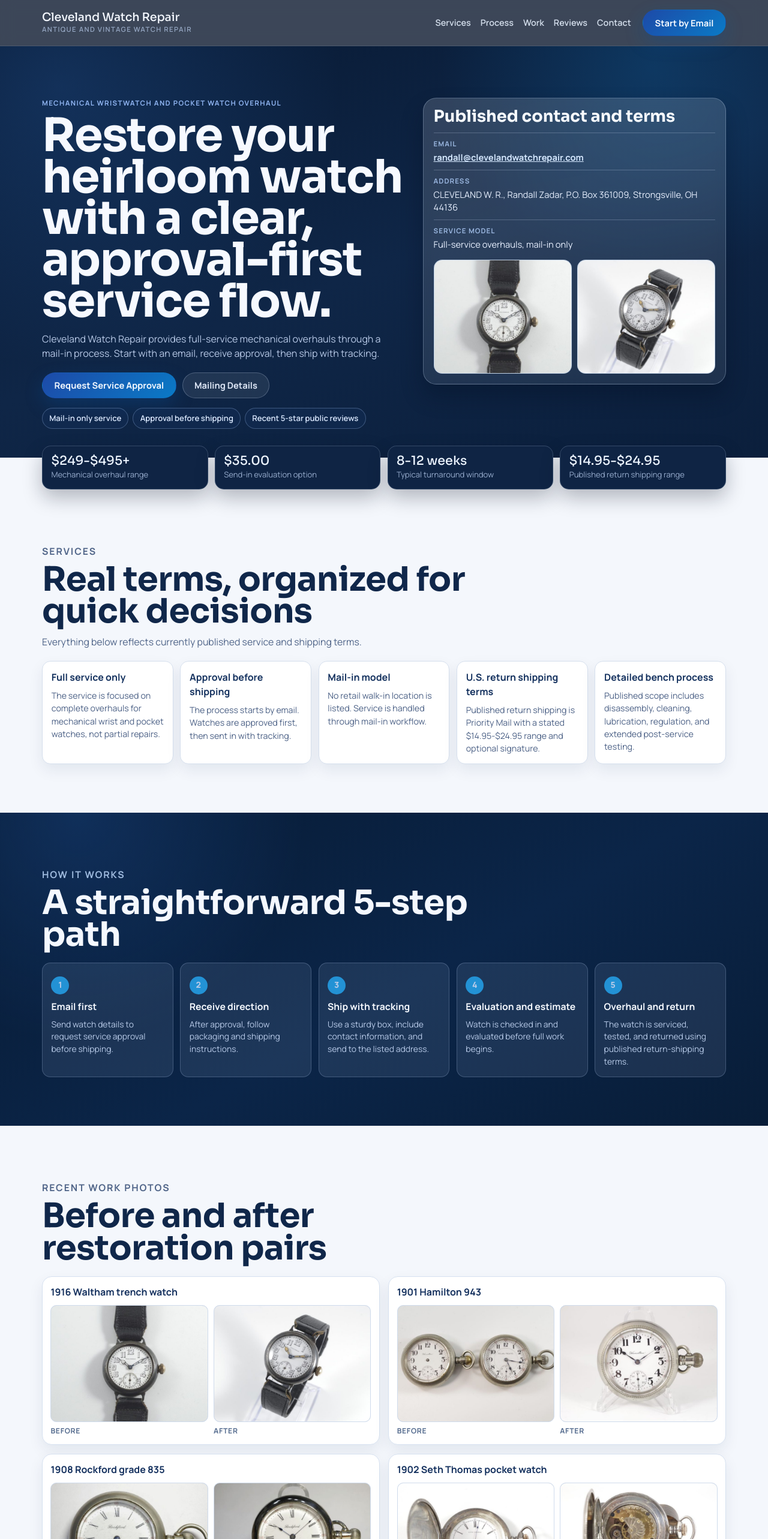
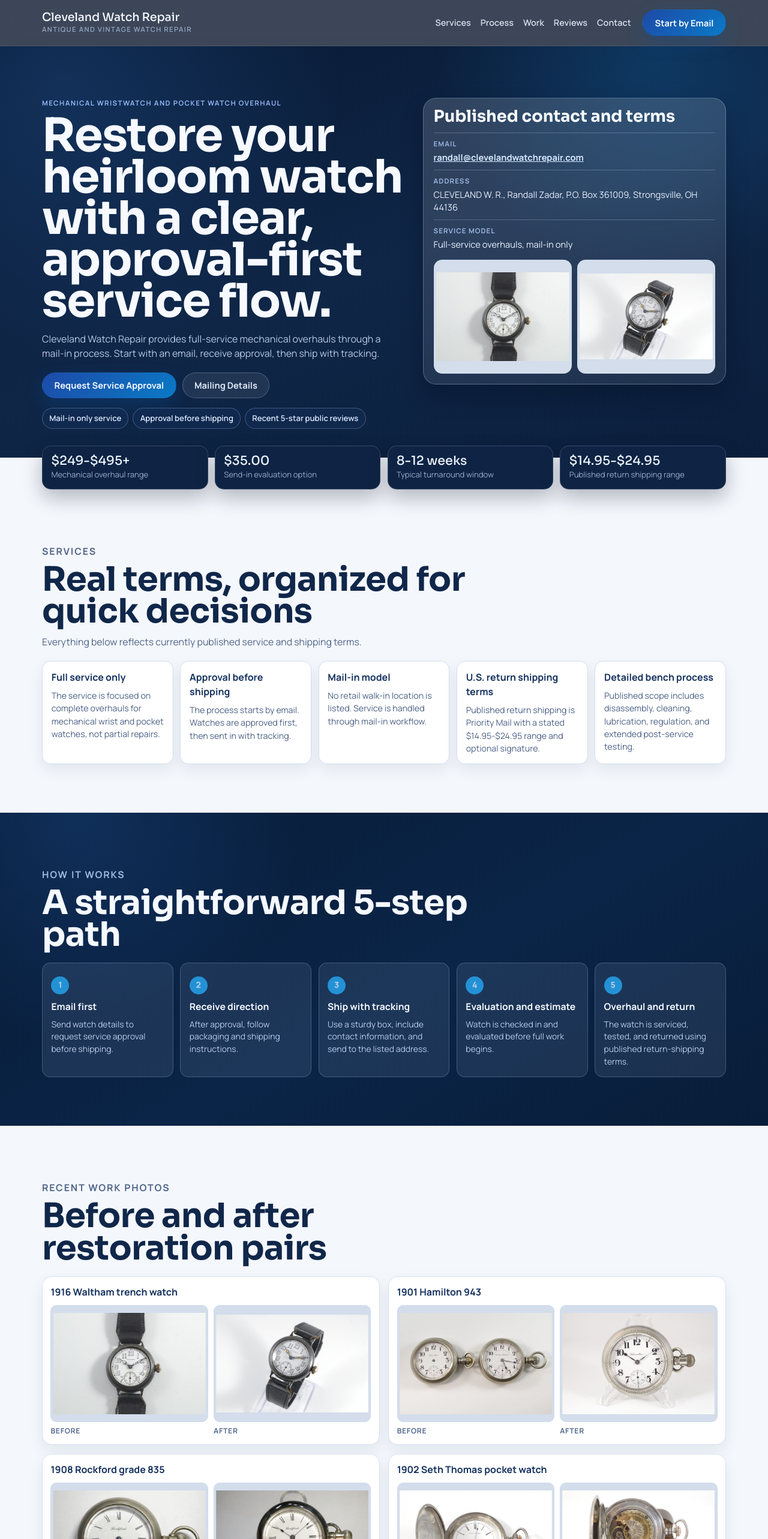
Before and after one commit to ediftw17/cleveland-watch-repair-redesign-v3, a React (Vite) app: page / in a window 1280 px wide. Shown: the top 2566 px of the page at 60% size. Built offline with nearby package versions, Linux system fonts and the light colour scheme.

Commit message:
Apply modern UI pass using workspace design guidance

```diff
--- a/src/App.css
+++ b/src/App.css
@@ -256,11 +256,12 @@
 .hero-pair img {
   width: 100%;
   height: 160px;
-  object-fit: cover;
-  object-position: center 40%;
+  object-fit: contain;
+  object-position: center;
+  padding: 0.2rem;
   border: 1px solid rgba(190, 214, 244, 0.26);
   border-radius: 0.88rem;
-  background: #c4cfdf;
+  background: #d3ddeb;
   display: block;
 }
 
@@ -448,11 +449,12 @@
 .pair-images img {
   width: 100%;
   height: 175px;
-  object-fit: cover;
-  object-position: center 42%;
+  object-fit: contain;
+  object-position: center;
+  padding: 0.2rem;
   border-radius: 10px;
   border: 1px solid #cfdbec;
-  background: #cad5e6;
+  background: #d3ddeb;
   display: block;
 }
 
```
